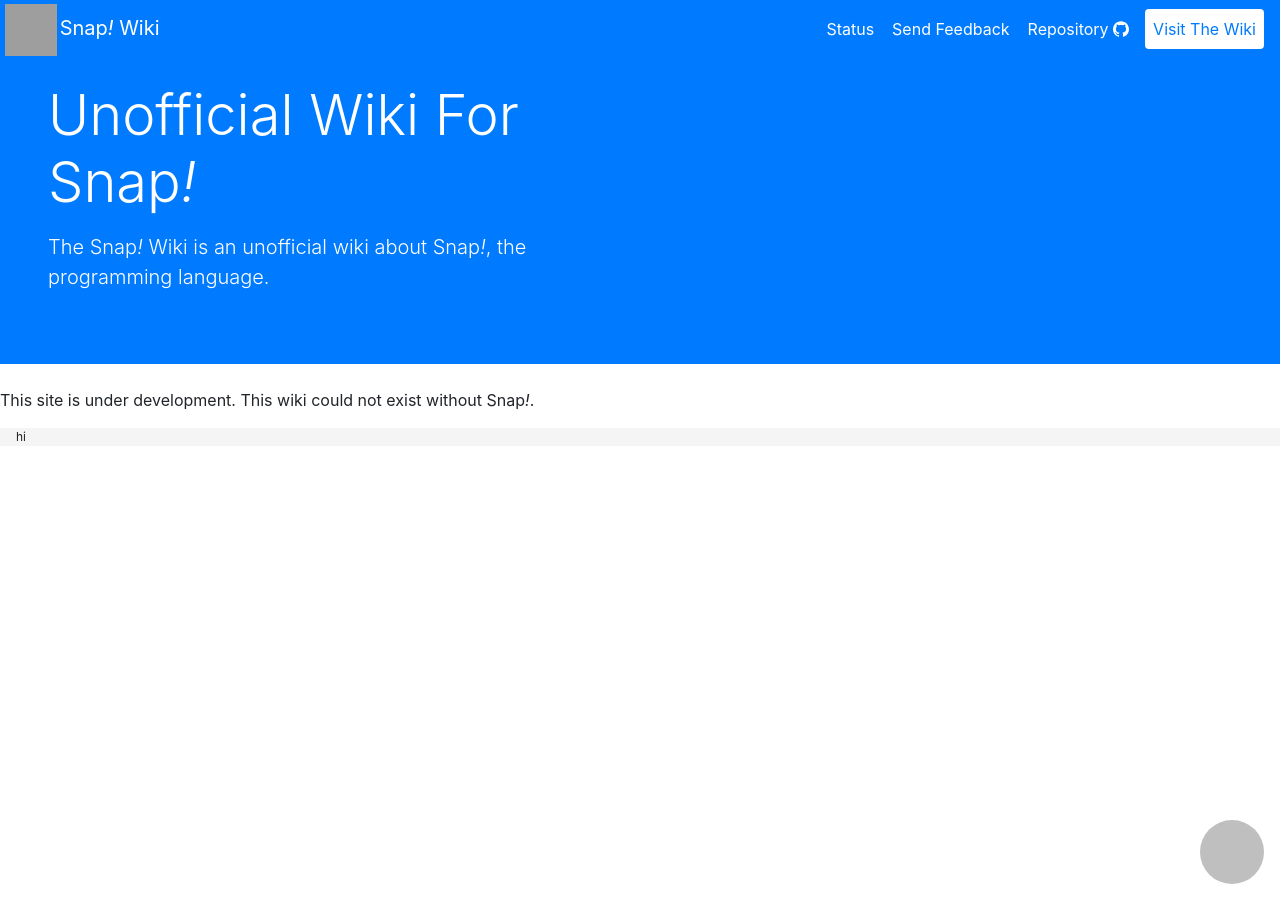
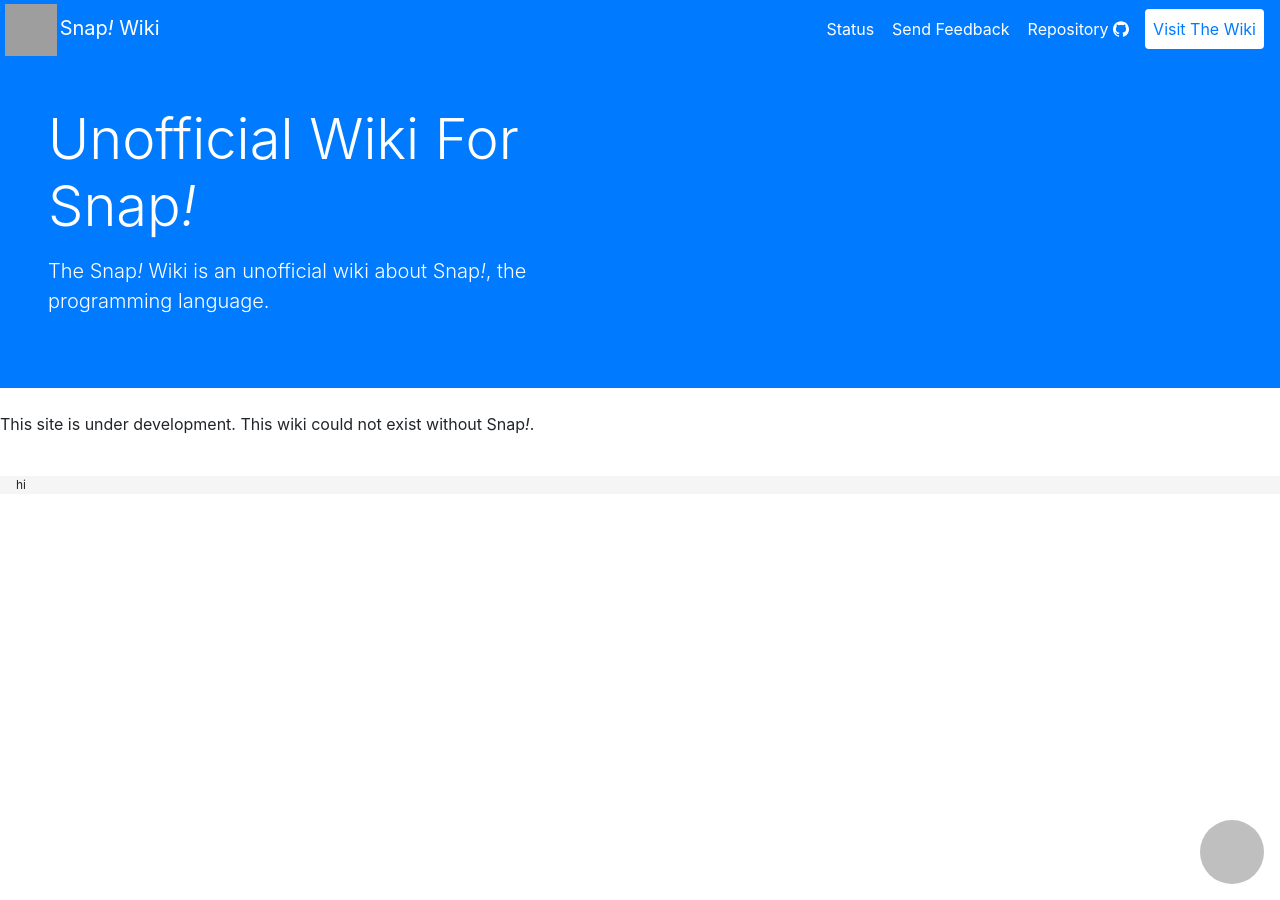
Before and after one commit to snapwiki/snapwiki.github.io, a Jekyll site: the page built from site/index.html, in a window 1280 px wide. Built offline with Jekyll 4.4.1, drawn with Linux system fonts in a browser that asks for light colours; nearby versions of some CDN libraries; grey boxes are pictures that could not be loaded.

Commit message:
Update base.scss

```diff
--- a/site/assets/css/base.scss
+++ b/site/assets/css/base.scss
@@ -2,7 +2,10 @@
 ---
 
 @import "variables";
-
+main {
+    padding: 1.5rem 0;
+    flex: 1 0 auto;
+}
 h1,
 h2 {
   font-weight: bold;
```
